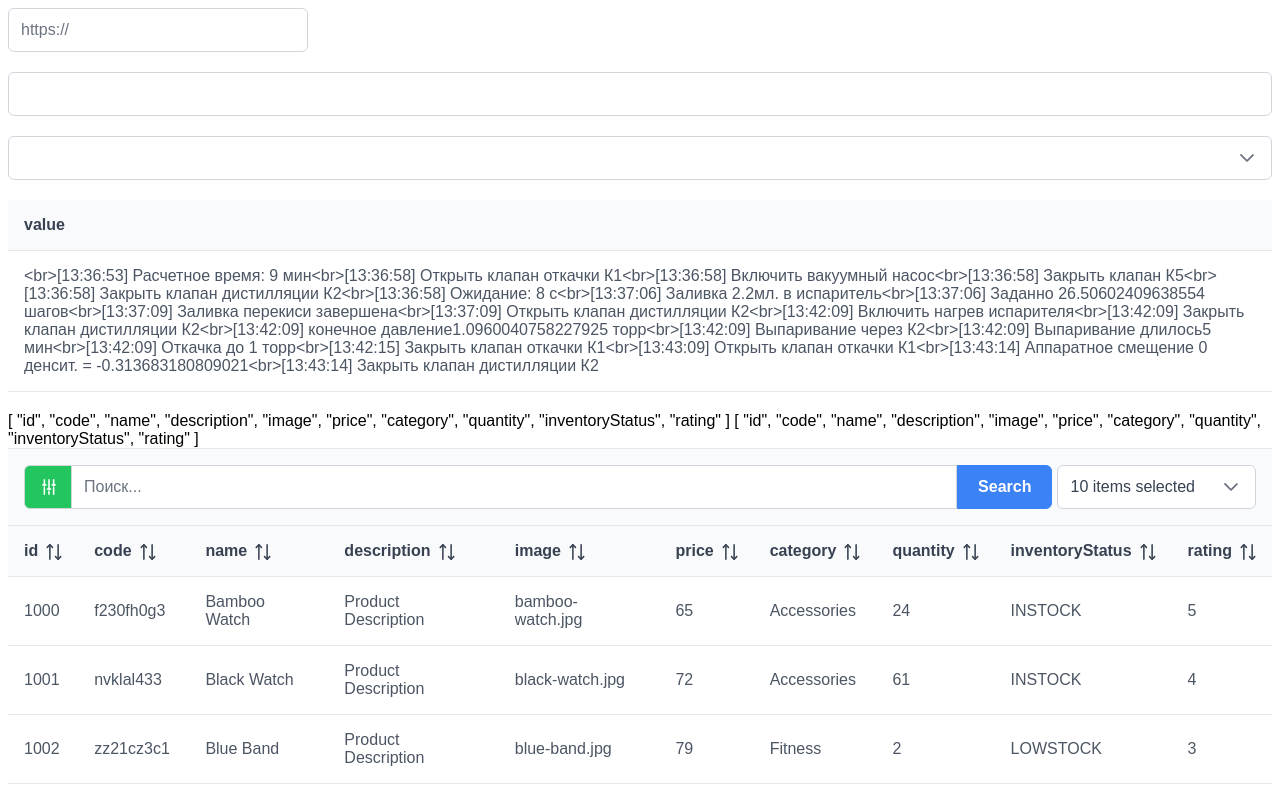
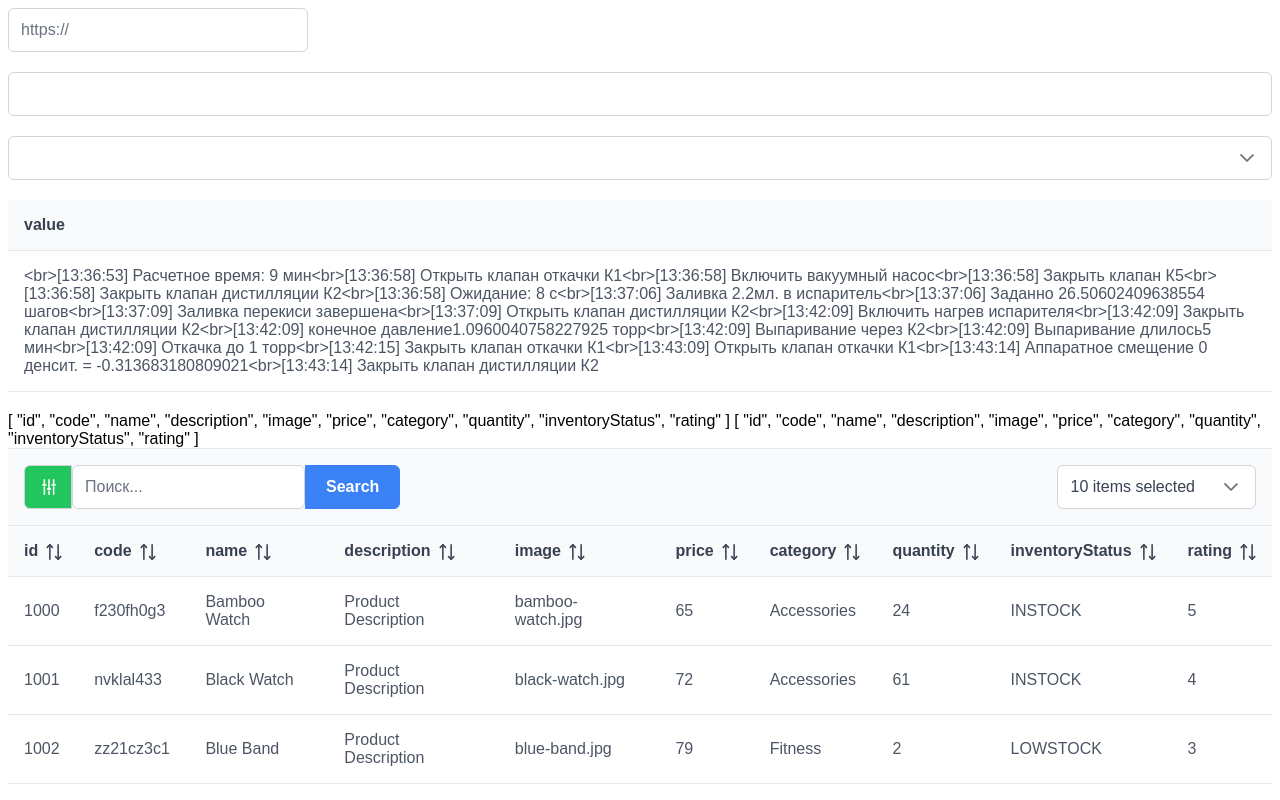
Before and after one commit to isgleb/at-cons, a Nuxt app: page / in a window 1280 px wide. Shown: the top 800 px of the page. Built offline with nearby package versions, Linux system fonts and the light colour scheme; a web font is replaced by a local one.

Commit message:
refactoring

```diff
--- a/public/components/CellTable.vue
+++ b/public/components/CellTable.vue
@@ -1,17 +1,14 @@
 <template>
-
-  <div class="card">
-    <DataTable :value="products" tableStyle="min-width: 50rem">
+    <DataTable :value="products">
       <Column field="value" header="value" style="text-wrap: none"></Column>
     </DataTable>
-  </div>
 </template>
 
 <script setup lang="ts">
 import DataTable from 'primevue/datatable';
 import Column from 'primevue/column';
 
-import { ref } from 'vue';
+import {ref} from 'vue';
 
 const products = ref();
 
@@ -20,12 +17,11 @@ const stringData = "[13:36:53] Расчетное время: 9 мин[13:36:58]
 const searchRegExp = /\[\d{2}:\d{2}:\d{2}\]/g;
 const replaceWith = '<br>$&';
 
-const arr = stringData.replaceAll(searchRegExp, replaceWith)
+const formattedString = stringData.replaceAll(searchRegExp, replaceWith)
 
 products.value = [
-  {value: arr}
+  {value: formattedString}
 ]
-
 
 </script>
 
--- a/public/components/ComplexTable.vue
+++ b/public/components/ComplexTable.vue
@@ -14,23 +14,18 @@
                     class="selector-custom-button"
                 >
               </MultiSelect>
-<!--              <span class="p-input-icon-right">-->
-<!--                <i class="pi pi-times" @click="cleanFilter" v-if="searchValue !== ''"/>-->
-<!--                <InputText-->
-<!--                    style="width: 100%"-->
-<!--                    placeholder="Поиск..."-->
-<!--                    v-model="searchValue"/>-->
-<!--              </span>-->
-<!--              <span class="p-inputgroup-addon">-->
-<!--                <InputText-->
-<!--                    placeholder="Поиск..."-->
-<!--                    v-model="searchValue"/>-->
-<!--              </span>-->
-              <InputText
-                  placeholder="Поиск..."
-                  v-model="searchValue"
-                  class="p-inputgroup-addon"
-              />
+              <span class="p-input-icon-right">
+                <i class="pi pi-times" @click="cleanFilter" v-if="searchValue !== ''"/>
+                <InputText
+                    style="width: 100%"
+                    placeholder="Поиск..."
+                    v-model="searchValue"/>
+              </span>
+<!--              <InputText-->
+<!--                  placeholder="Поиск..."-->
+<!--                  v-model="searchValue"-->
+<!--                  class="p-inputgroup-addon"-->
+<!--              />-->
               <Button
                   @click="filterTable"
                   label="Search"
@@ -72,7 +67,7 @@ let availableColumns: string[]
 const searchColumns = ref()
 const selectedColumns = ref()
 
-// this variable is used to keep columns order when selected columns change
+// this variable is introduced to keep columns order when selected columns change
 const tableColumns = ref()
 
 watch(props, () => {
```
